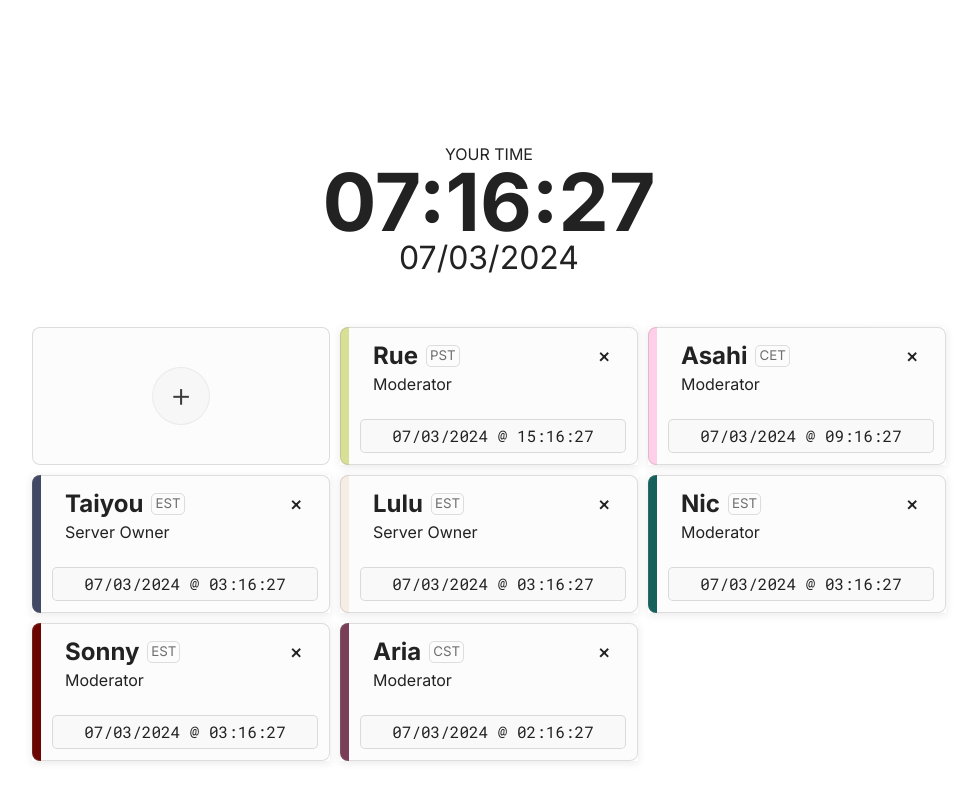
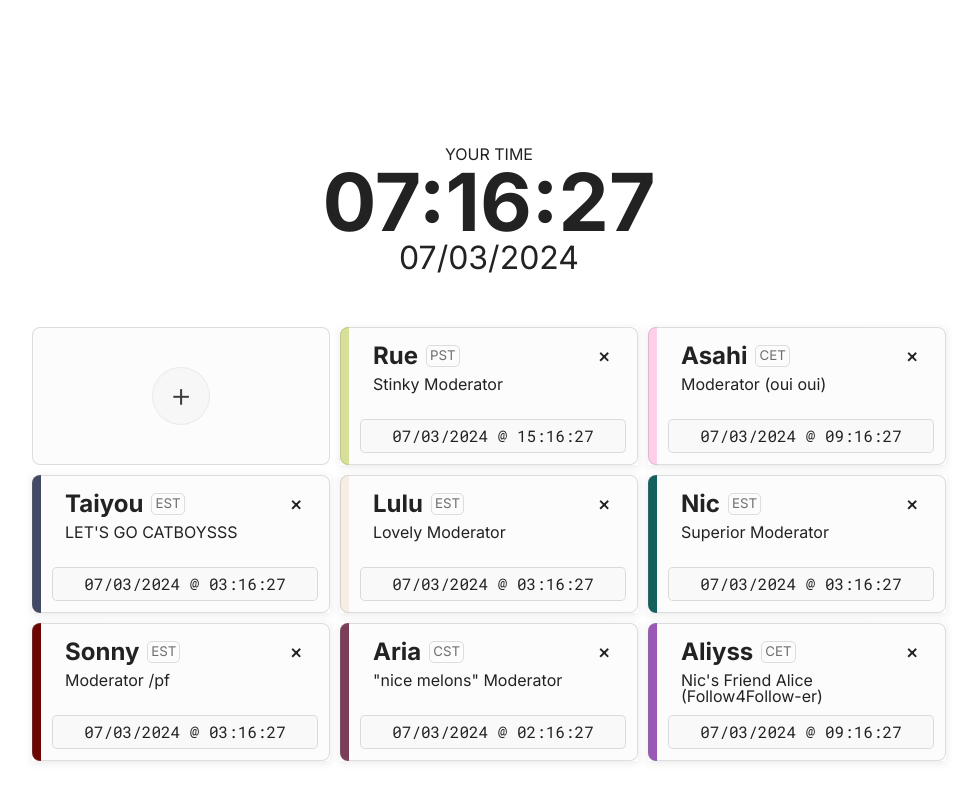
Before and after one commit to nicdgonzalez/timezone-tracker, a Next.js app: page / in a window 1280 px wide. Shown: the part 817-1617 px from the top of the page, without its empty margins (151-1128 px from the left). Built offline with nearby package versions, Linux system fonts and the light colour scheme.

Commit message:
Update default cards

```diff
--- a/app/_components/CardDisplay/index.js
+++ b/app/_components/CardDisplay/index.js
@@ -15,46 +15,51 @@ function updateData(data) {
 const dataDefault = [
   {
     name: "Rue",
-    label: "Moderator",
+    label: "Stinky Moderator",
     timezone: "Asia/Manila",
     color: "#d8df97",
   },
   {
     name: "Asahi",
-    label: "Moderator",
+    label: "Moderator (oui oui)",
     timezone: "Europe/Paris",
     color: "#ffcee9",
   },
   {
     name: "Taiyou",
-    label: "Server Owner",
+    label: "LET'S GO CATBOYSSS",
     timezone: "US/Eastern",
     color: "#424964",
-    // color: "#7f1938",
   },
   {
     name: "Lulu",
-    label: "Server Owner",
+    label: "Lovely Moderator",
     timezone: "US/Eastern",
     color: "#f6eee4",
   },
   {
     name: "Nic",
-    label: "Moderator",
+    label: "Superior Moderator",
     timezone: "US/Eastern",
     color: "#14605c",
   },
   {
     name: "Sonny",
-    label: "Moderator",
+    label: "Moderator /pf",
     timezone: "US/Eastern",
     color: "#6c0501",
   },
   {
     name: "Aria",
-    label: "Moderator",
+    label: "\"nice melons\" Moderator",
     timezone: "US/Central",
     color: "#7b3e58",
+  },
+  {
+    name: "Aliyss",
+    label: "Nic's Friend Alice (Follow4Follow-er)",
+    timezone: "CET",
+    color: "#9b59b6",
   },
 ];
 
```
